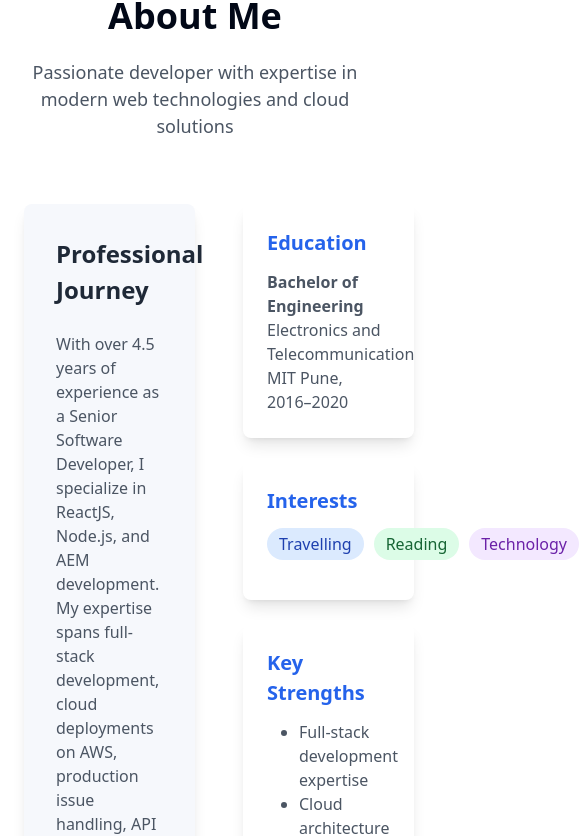
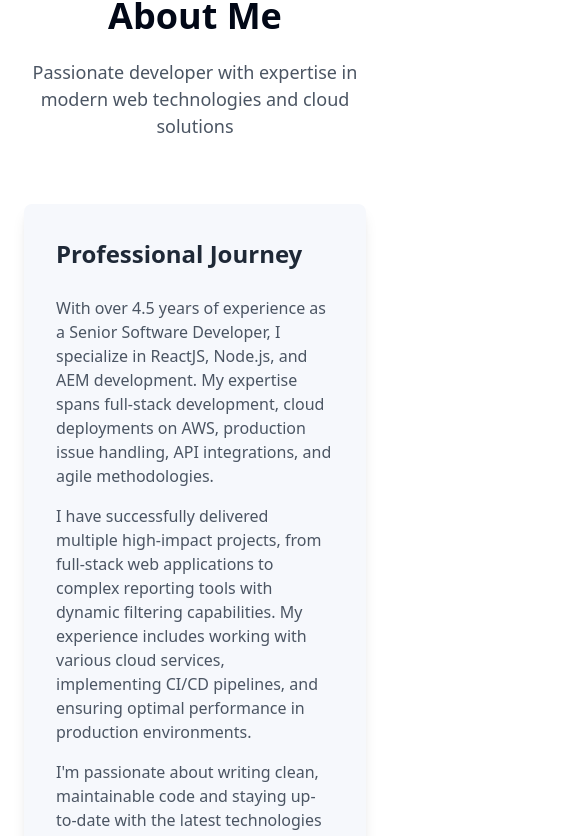
Before and after one commit to punambora/my-portfolio, a React (Create React App) app: page / in a window 390 px wide. Shown: the part 1151-1987 px from the top of the page, 579 px wide, since content can reach past the window. Built offline with nearby package versions, Linux system fonts and the light colour scheme.

Commit message:
mobile view for about section

```diff
--- a/src/pages/css/about.css
+++ b/src/pages/css/about.css
@@ -119,3 +119,15 @@
     }
   }
 }
+
+@media (max-width: 500px) {
+  .about-section {
+    .about-details {
+      flex-direction: column;
+
+      .left, .right {
+        width: 100%;
+      }
+    }
+  }
+}
```
